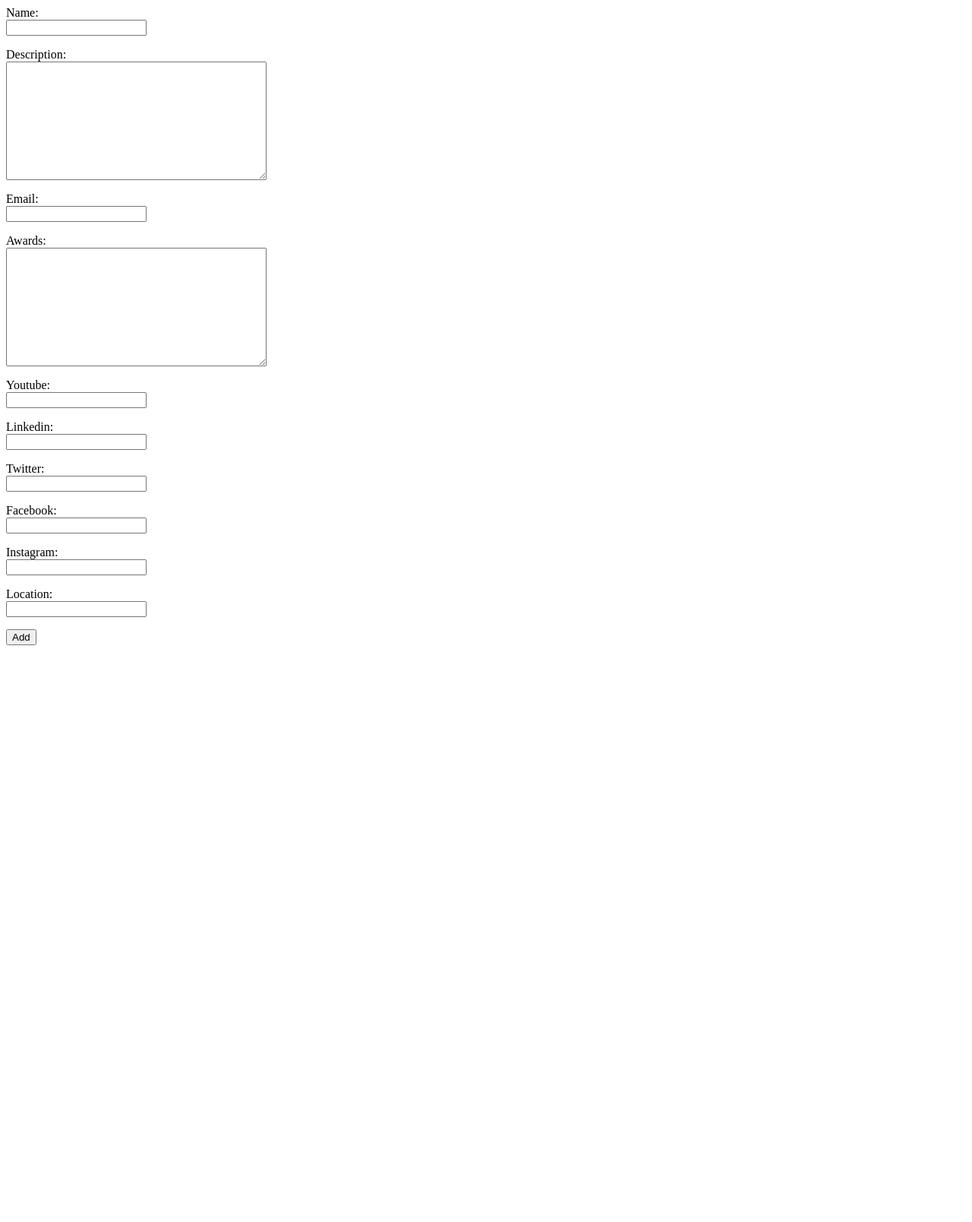
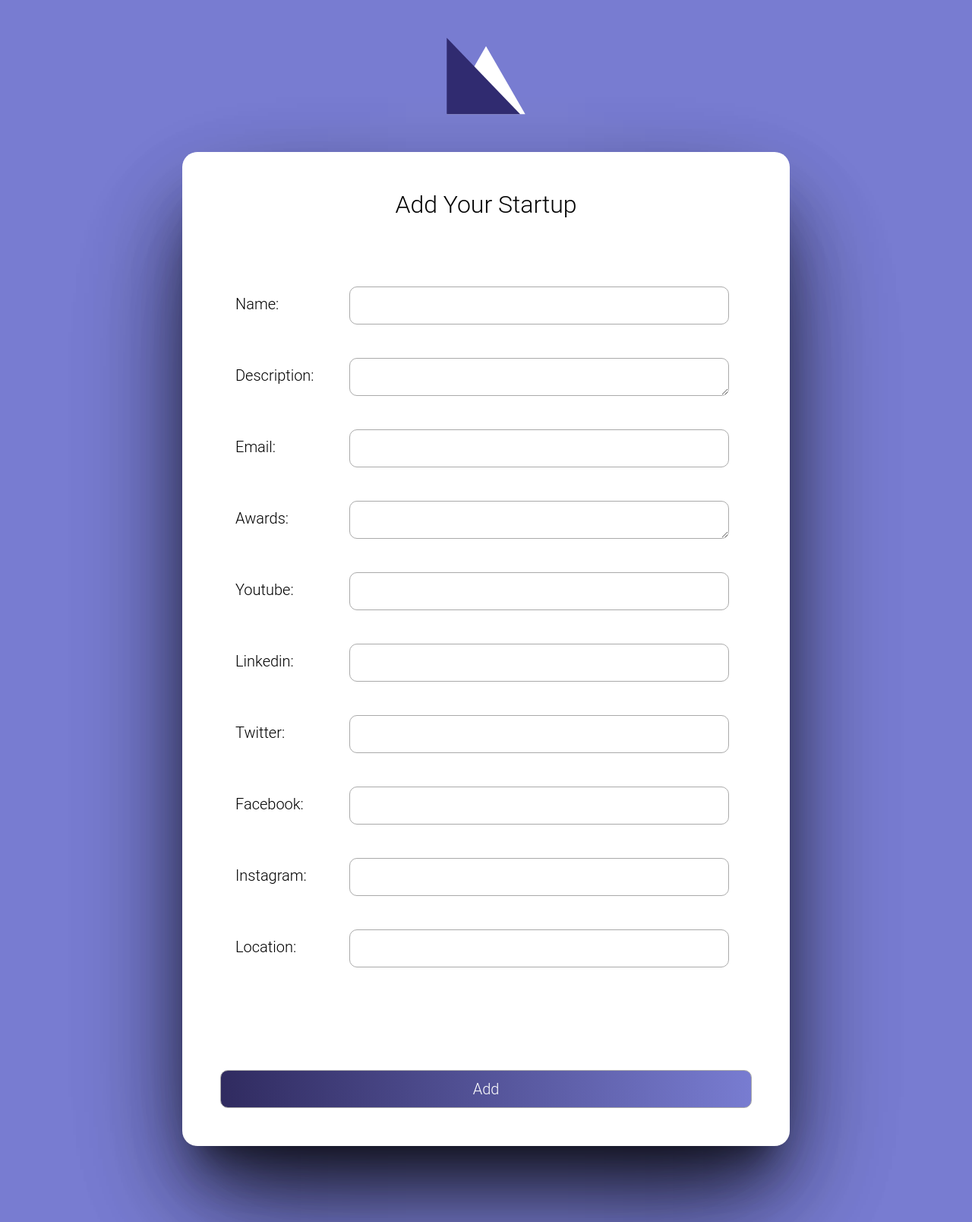
Before and after one commit to martinetmayank/startup-hub, a Django app: page /startups/add/ in a window 1280 px wide. Shown: the whole page at 76% size. Before the commit the page ends 849 px from the top, so only its background shows below. Run offline with Django 3.2, Linux system fonts and the light colour scheme.

Commit message:
added startup form ui

```diff
--- a/static/css/add.css
+++ b/static/css/add.css
@@ -0,0 +1,97 @@
+*{
+    margin: 0;
+    padding: 0;
+    font-family: 'Roboto',sans-serif ;
+    font-weight: 300;
+}
+
+.container{
+    display: flex;
+    justify-content: center;
+    align-items: center;
+    flex-direction: column;
+    background-color: #787cd1;
+    height: max-content;
+    padding-bottom: 100px;
+}
+.logo{
+    width: 200px;
+    height: 200px;
+}
+.card{
+    background-color: white;
+    padding: 50px;
+    border-radius: 20px;
+    width: 700px;
+    box-shadow:
+    0 36.4px 28.9px -28px rgba(0, 0, 0, 0.25),
+    0 51.2px 57.3px -28px rgba(0, 0, 0, 0.265),
+    0 59.5px 84.3px -28px rgba(0, 0, 0, 0.273),
+    0 64.5px 107.9px -28px rgba(0, 0, 0, 0.274),
+    0 67.9px 127.6px -28px rgba(0, 0, 0, 0.266),
+    0 70.7px 144.7px -28px rgba(0, 0, 0, 0.248),
+    0 74.7px 160.6px -28px rgba(0, 0, 0, 0.215),
+    0 86px 176px -28px rgba(0, 0, 0, 0.156);
+}
+
+.card h1{
+    text-align: center;
+    padding-bottom: 50px;
+}
+.label{
+   display: block;
+   font-size: 20px;
+   margin: 50px 30px 70px 20px;
+
+}
+.startup-name,
+.startup-description,
+.startup-email,
+.startup-awards,
+.startup-youtube,
+.startup-linkedin,
+.startup-twitter,
+.startup-facebook,
+.startup-instagram,
+.startup-location{
+    position: relative;
+    top: -120px;
+    float: right;
+    width: 500px;
+    height: 50px;
+    border: 1px solid #aaa;
+    border-radius: 10px;
+    font-size: 20px;
+    text-align: left;
+    padding: 10px;
+    margin: 15px 30px;
+}
+
+.startup-name:focus,
+.startup-description:focus,
+.startup-email:focus,
+.startup-awards:focus,
+.startup-youtube:focus,
+.startup-linkedin:focus,
+.startup-twitter:focus,
+.startup-facebook:focus,
+.startup-instagram:focus,
+.startup-location:focus{
+    outline: 0;
+    border: 2px solid #302b70;
+}
+button{
+    font-size: 20px;
+    width: 100%;
+    text-align: center;
+    border: 1px solid #aaa;
+    border-radius: 10px;
+    height: 50px;
+    color: white;
+    background:linear-gradient(to right,#302b60,#787cd1);
+    cursor: pointer;
+}
+
+button:focus{
+    outline: 0;
+}
--- a/templates/add.html
+++ b/templates/add.html
@@ -1,84 +1,49 @@
+{% load static %}
+
+<link rel="stylesheet" href="{% static 'css/add.css' %}">
+
+<div class="container">
+    <img src="/static/img/Logo.svg" class="logo" alt="logo">
+    <div class="card">
+        <h1>Add Your Startup</h1>
         <form method="post">
             {% csrf_token %}
 
-    <p>
-        <label class="name-label">
-            {{form.name.label_tag}}
-        </label><br>
+            <label class="name label">{{form.name.label_tag}}</label>
             {{form.name}}
 
-    </p>
-
-    <p>
-        <label class="description-label">
-            {{form.description.label_tag}}
-        </label><br>
+            <label class="description label">{{form.description.label_tag}}</label>
             {{form.description}}
 
-    </p>
-
-    <p>
-        <label class="email-label">
-            {{form.email.label_tag}}
-        </label><br>
+            <label class="email label">{{form.email.label_tag}}</label>
             {{form.email}}
 
-    </p>
-
-    <p>
-        <label class="awards-label">
-            {{form.awards.label_tag}}
-        </label><br>
+            <label class="awards label">{{form.awards.label_tag}}</label>
             {{form.awards}}
 
-    </p>
-
-    <p>
-        <label class="youtube-label">
-            {{form.youtube.label_tag}}
-        </label><br>
+            <label class="youtube label">{{form.youtube.label_tag}}</label>
             {{form.youtube}}
 
-    </p>
-
-    <p>
-        <label class="linkedin-label">
-            {{form.linkedin.label_tag}}
-        </label><br>
+            <label class="linkedin label">{{form.linkedin.label_tag}}</label>
             {{form.linkedin}}
 
-    </p>
 
-    <p>
-        <label class="twitter-label">
-            {{form.twitter.label_tag}}
-        </label><br>
+            <label class="twitter label">{{form.twitter.label_tag}}</label>
             {{form.twitter}}
 
-    </p>
 
-    <p>
-        <label class="facebook-label">
-            {{form.facebook.label_tag}}
-        </label><br>
+            <label class="facebook label">{{form.facebook.label_tag}}</label>
             {{form.facebook}}
 
-    </p>
-
-    <p>
-        <label class="instagram-label">
-            {{form.instagram.label_tag}}
-        </label><br>
+            <label class="instagram label">{{form.instagram.label_tag}}</label>
             {{form.instagram}}
 
-    </p>
-
-    <p>
-        <label class="location-label">
-            {{form.location.label_tag}}
-        </label><br>
+            <label class="location label">{{form.location.label_tag}}</label>
             {{form.location}}
 
-    </p>
+
             <button type="submit">Add</button>
+
         </form>
+    </div>
+</div>
--- a/templates/signup.html
+++ b/templates/signup.html
@@ -52,4 +52,6 @@
             <button type="submit">Sign Up</button>
 
         </form>
+    </div>
+</div>
 {% endblock %}
```
Lines whose indentation alone changed are shown as unchanged.
